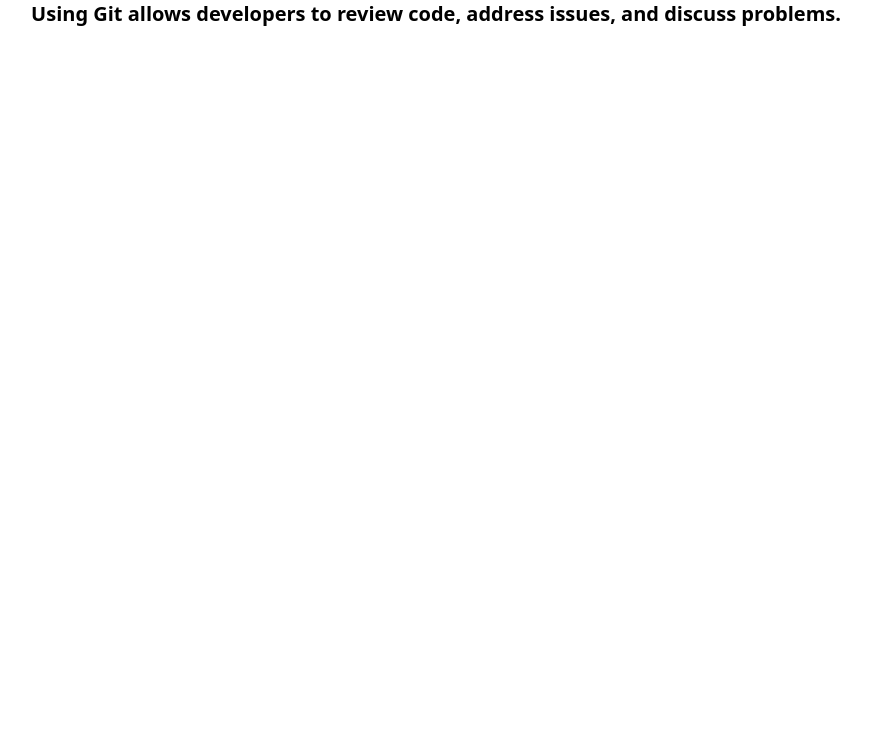
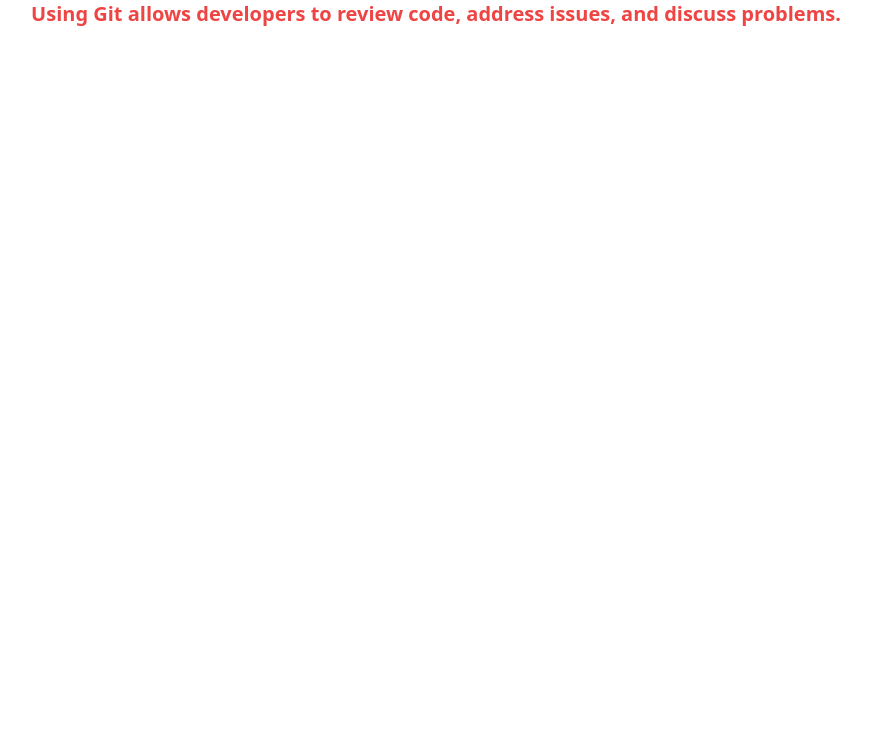
Before and after one commit to jopiniano/mdia-4590-wk7, a plain HTML site: page index.html in a window 1280 px wide. Shown: the part 56-800 px from the top of the page, without its empty margins (204-1075 px from the left). Drawn offline with nearby package versions, Linux system fonts and the light colour scheme.

Commit message:
Highlights text

```diff
--- a/index.html
+++ b/index.html
@@ -11,7 +11,7 @@
     <header class="container px-4 mx-auto">
         <div class="text-center mt-2">
             <h1 class="text-2xl font-bold underline">Let's Collaborate w/ Github!</h1>
-            <h3 class="text-xl font-bold mt-4">Using Git allows developers to review code, address issues, and discuss problems.</h3>
+            <h3 class="text-xl font-bold mt-4 text-red-500">Using Git allows developers to review code, address issues, and discuss problems.</h3>
         </div>
 
     </header>
```
